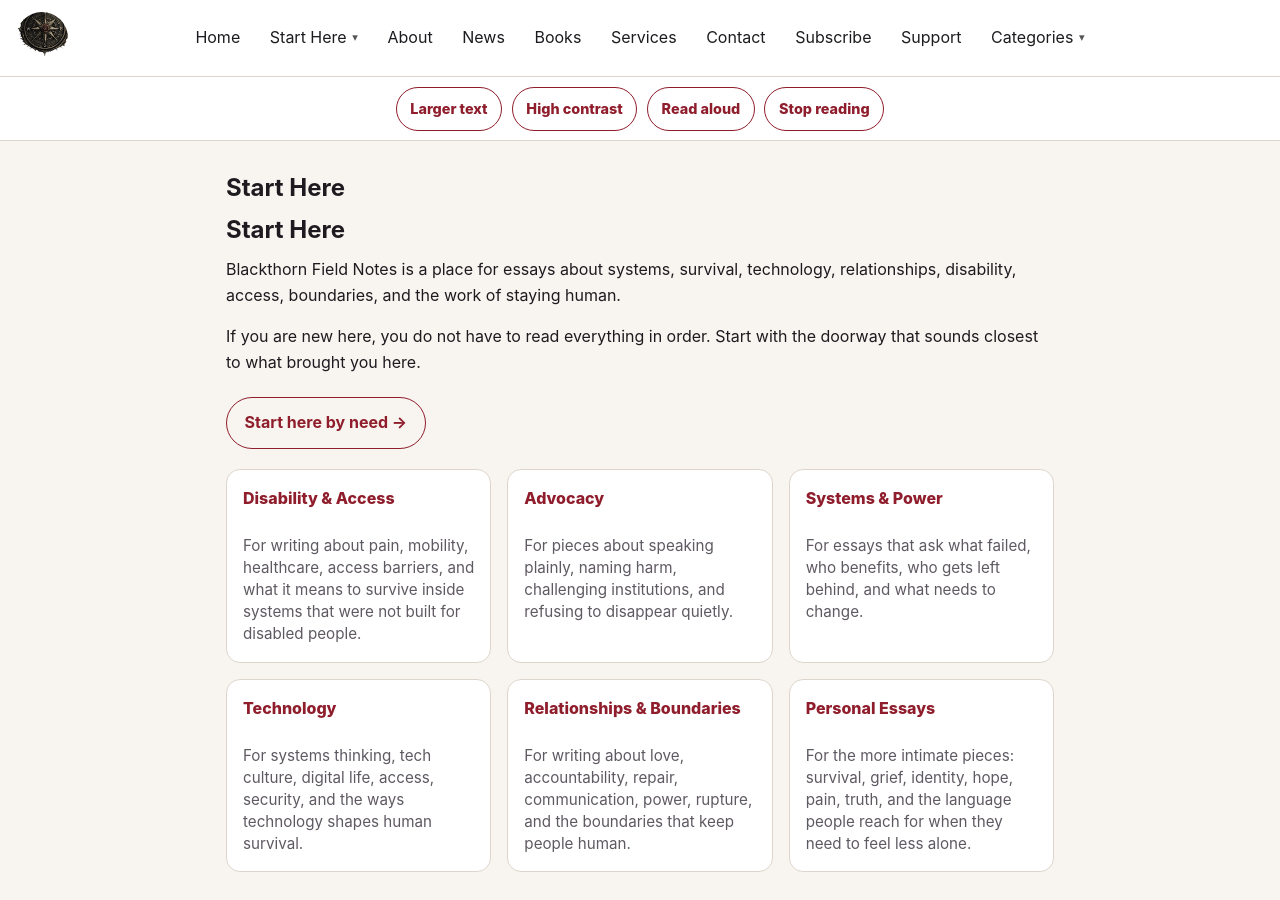
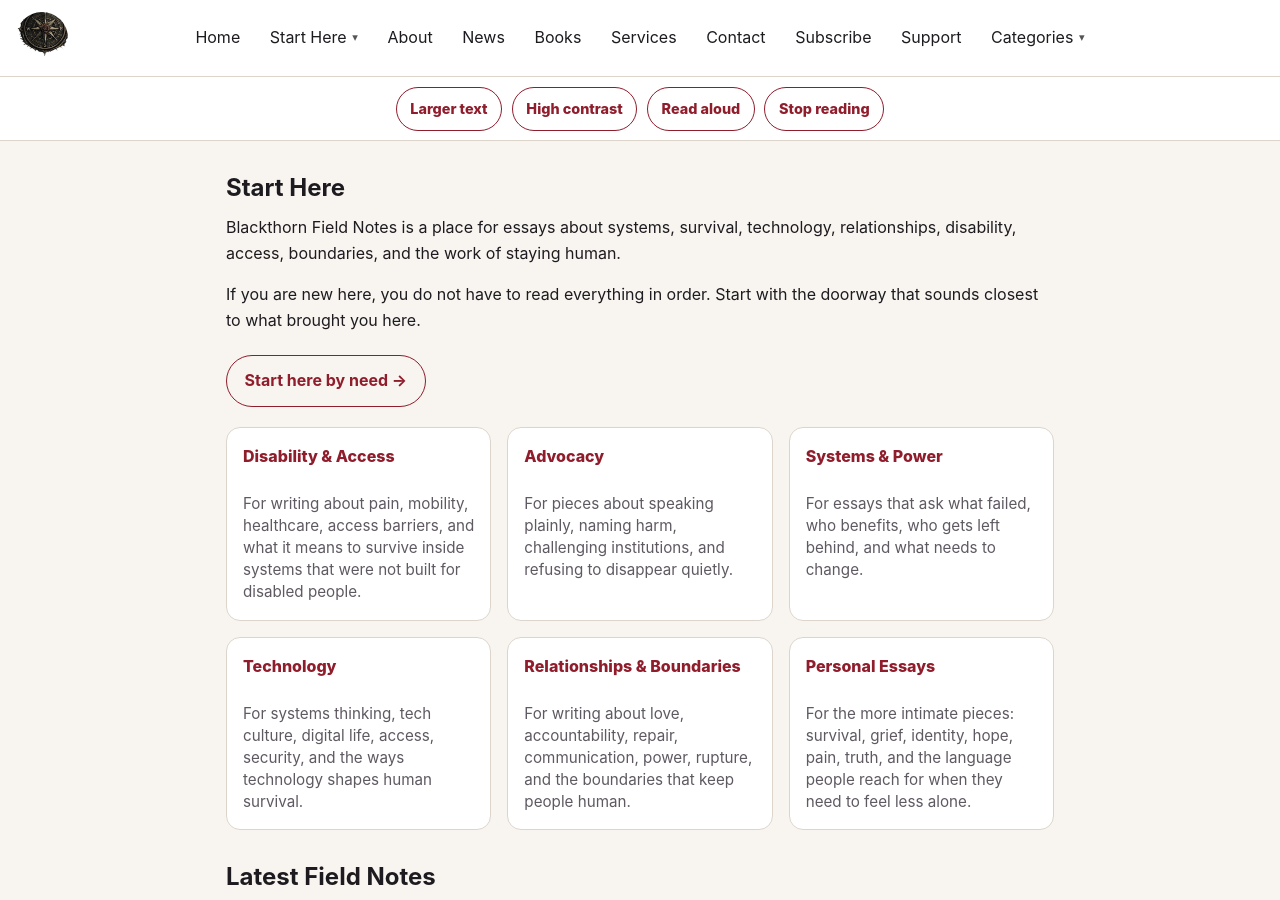
Before and after one commit to cjblackthorn/cjblackthorn.github.io, a Jekyll site: the page built from start-here.md, in a window 1280 px wide and 900 px high. Built offline with Jekyll 4.4.1, drawn with Linux system fonts in a browser that asks for light colours.

Commit message:
Remove duplicate page headings

```diff
--- a/start-here.md
+++ b/start-here.md
@@ -5,8 +5,6 @@ permalink: /start-here/
 description: A guided starting point for Blackthorn Field Notes by C. J. Blackthorn.
 image: /assets/images/blackthorn-field-notes-card.PNG
 ---
-
-# Start Here
 
 Blackthorn Field Notes is a place for essays about systems, survival, technology, relationships, disability, access, boundaries, and the work of staying human.
 
```
